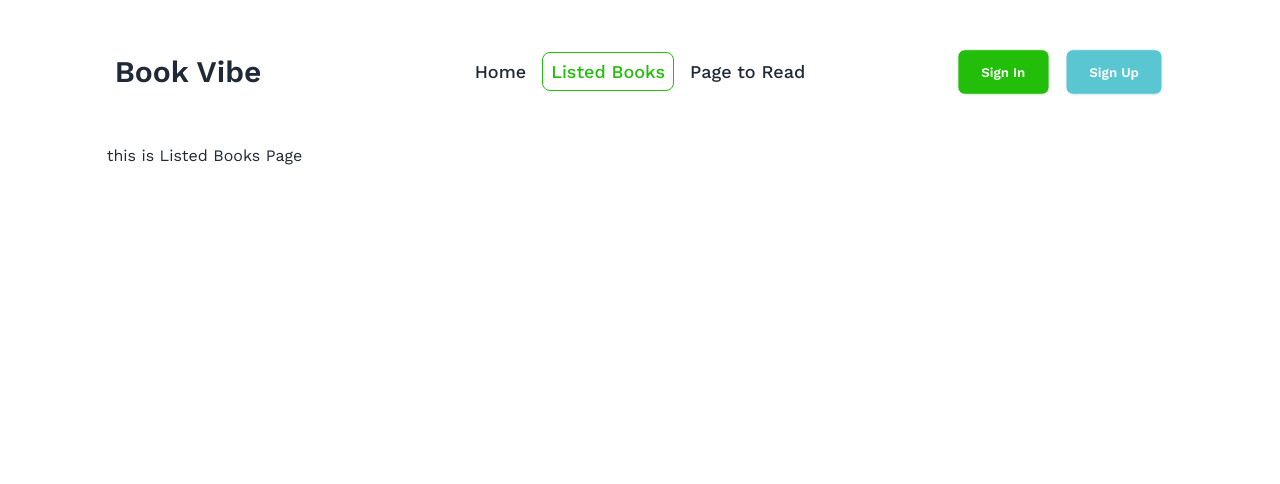
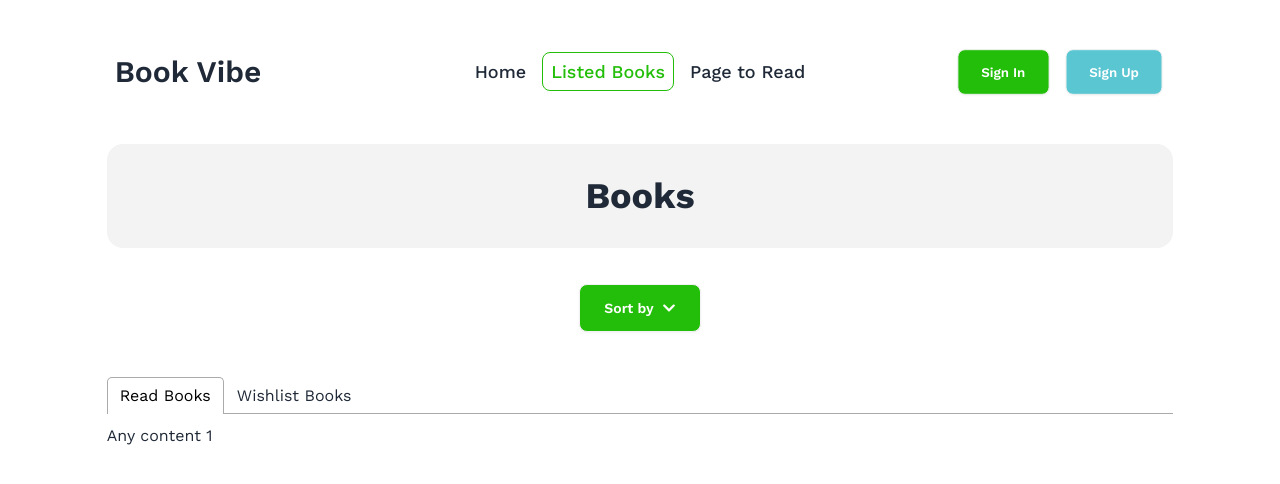
Before and after one commit to shahin-hossain-dev/book-vibe, a React (Vite) app: page /listed-books in a window 1280 px wide. Shown: the top 484 px of the page. Built offline with nearby package versions, Linux system fonts and the light colour scheme; a web font is replaced by a local one.

Commit message:
listed book page tabs, sorts button style added

```diff
--- a/src/pages/ListedBooks/ListedBooks.jsx
+++ b/src/pages/ListedBooks/ListedBooks.jsx
@@ -1,9 +1,45 @@
 import React from "react";
-
+import { Tab, Tabs, TabList, TabPanel } from "react-tabs";
+import "react-tabs/style/react-tabs.css";
+import { FaChevronDown } from "react-icons/fa";
 const ListedBooks = () => {
   return (
     <div>
-      <h2>this is Listed Books Page</h2>
+      <h2 className="text-center text-2xl lg:text-4xl font-bold bg-[#1313130D] p-8 rounded-2xl">
+        Books
+      </h2>
+      <div className="flex justify-center items-center mt-8">
+        <details className="dropdown">
+          <summary className="m-1 btn bg-[#23BE0A] text-white px-6">
+            Sort by
+            <FaChevronDown />
+          </summary>
+
+          <ul className="p-2 shadow menu dropdown-content z-[1] bg-base-100 rounded-box w-52">
+            <li>
+              <a>Item 1</a>
+            </li>
+            <li>
+              <a>Item 2</a>
+            </li>
+          </ul>
+        </details>
+      </div>
+      <div className="mt-10">
+        <Tabs>
+          <TabList>
+            <Tab>Read Books</Tab>
+            <Tab>Wishlist Books</Tab>
+          </TabList>
+
+          <TabPanel>
+            <h2>Any content 1</h2>
+          </TabPanel>
+          <TabPanel>
+            <h2>Any content 2</h2>
+          </TabPanel>
+        </Tabs>
+      </div>
     </div>
   );
 };
```
